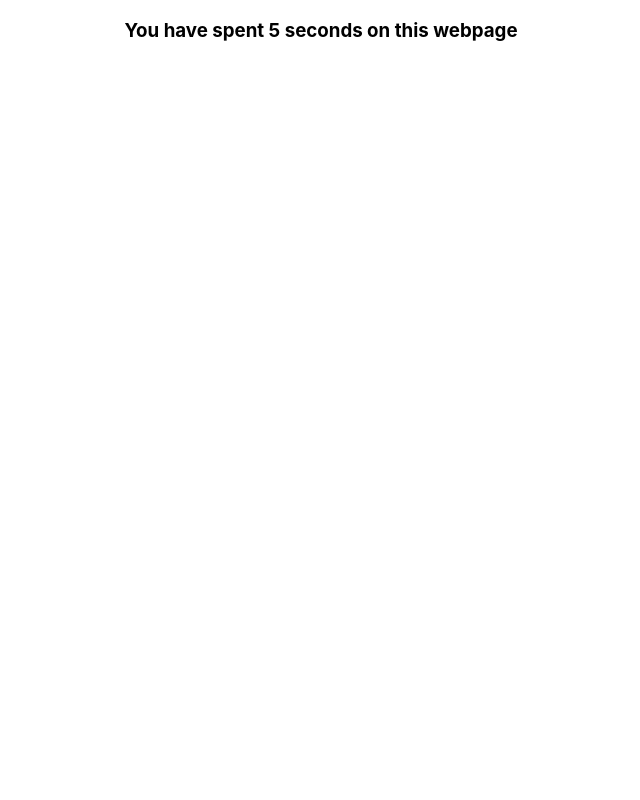
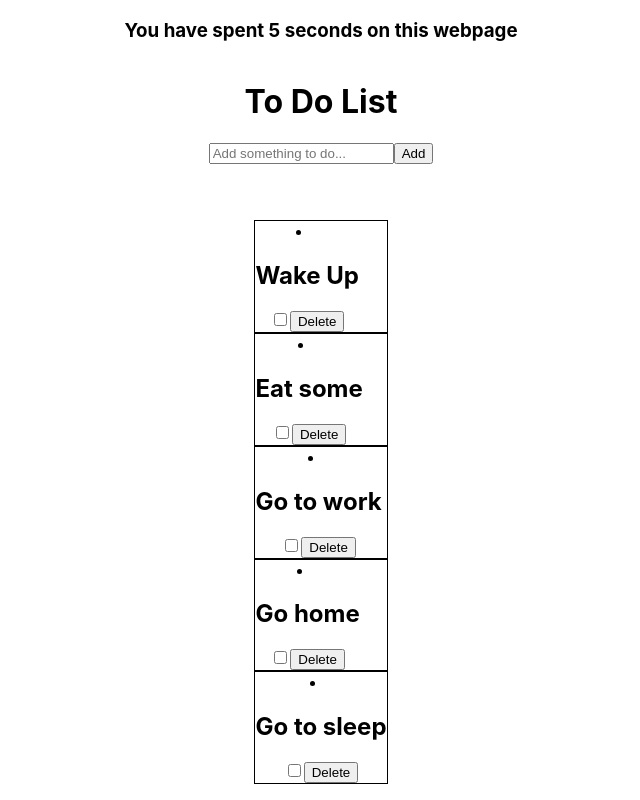
Before and after one commit to Impressiv3/hyf-homework, a React (Create React App) app in the folder react/week2/todolist/: page / in a window 1280 px wide. Shown: the whole page, without its empty margins (319-959 px from the left). Built offline with nearby package versions, Linux system fonts and the light colour scheme.

Commit message:
Implemented basic app structure.

```diff
--- a/react/week2/todolist/src/App.css
+++ b/react/week2/todolist/src/App.css
@@ -1,38 +1,12 @@
 .App {
+  display: flex;
+  flex-direction: column;
+  justify-content: center;
+  align-items: center;
   text-align: center;
 }
 
-.App-logo {
-  height: 40vmin;
-  pointer-events: none;
+.todo-item {
+  border:  1px solid black;
+  display: flex;
 }
-
-@media (prefers-reduced-motion: no-preference) {
-  .App-logo {
-    animation: App-logo-spin infinite 20s linear;
-  }
-}
-
-.App-header {
-  background-color: #282c34;
-  min-height: 100vh;
-  display: flex;
-  flex-direction: column;
-  align-items: center;
-  justify-content: center;
-  font-size: calc(10px + 2vmin);
-  color: white;
-}
-
-.App-link {
-  color: #61dafb;
-}
-
-@keyframes App-logo-spin {
-  from {
-    transform: rotate(0deg);
-  }
-  to {
-    transform: rotate(360deg);
-  }
-}
--- a/react/week2/todolist/src/App.js
+++ b/react/week2/todolist/src/App.js
@@ -1,10 +1,24 @@
-import Timer from "./Timer";
+import { useState } from "react";
+import Timer from "./components/Timer";
+import Form from "./components/Form";
+import ToDoList from "./components/ToDoList";
+import todosData from "./components/todosData";
 import './App.css';
 
 function App() {
+  const [inputText, setInputText] = useState("")
+  const [todos, setTodos] = useState([...todosData]);
+
   return (
     <div className="App">
       <Timer/>
+      <header>
+        <h1>To Do List</h1>
+      </header>
+
+       <Form todos={todos} setTodos={setTodos} inputText={inputText} setInputText={setInputText}/>
+       <h2>{inputText}</h2>
+       <ToDoList todos={todos}/>
     </div>
   );
 }
--- a/react/week2/todolist/src/Timer.js
+++ /dev/null
@@ -1,14 +0,0 @@
-import React, { useState, useEffect } from "react";
-
-export default function Timer() {
-  const [time, setTime] = useState(0);
-
-  useEffect(() => {
-    const timer = setInterval(() => {
-      setTime((prev) => prev + 1);
-    }, 1000);
-    return () => clearInterval(timer);
-  });
-
-  return <h3>You have spent {time} seconds on this webpage</h3>;
-}
--- /dev/null
+++ b/react/week2/todolist/src/components/Form.js
@@ -0,0 +1,27 @@
+import React from "react";
+
+export default function Form({ todos, setTodos, inputText, setInputText }) {
+  const inputTextHandler = (e) => {
+    setInputText(e.target.value);
+  };
+
+  const submitTodoHandler = (e) => {
+    e.preventDefault();
+    setTodos([
+      ...todos,
+      { id: Math.floor(Math.random() * 10000), description: { inputText }, completed: false },
+    ]);
+    setInputText("");
+  };
+
+  return (
+    <>
+      <form>
+        <input type='text' placeholder='Add something to do...' value={inputText} onChange={inputTextHandler}></input>
+        <button type='submit' onClick={submitTodoHandler}>
+          Add
+        </button>
+      </form>
+    </>
+  );
+}
--- /dev/null
+++ b/react/week2/todolist/src/components/Timer.js
@@ -0,0 +1,28 @@
+import React, { useState, useEffect } from "react";
+
+export default function Timer() {
+  const [timer, setTimer] = useState(0);
+  let intervalId;
+
+  const changeTimer = () => {
+    setTimer((prev) => prev + 1);
+  };
+
+  const startTimer = () => {
+    if (!intervalId) {
+      intervalId = setInterval(changeTimer, 1000);
+    }
+  };
+
+  const stopTimer = () => {
+    clearInterval(intervalId);
+    intervalId = null;
+  };
+
+  useEffect(() => {
+    startTimer();
+    return () => stopTimer();
+  });
+
+  return <h3>You have spent {timer} seconds on this webpage</h3>;
+}
--- /dev/null
+++ b/react/week2/todolist/src/components/ToDoItem.js
@@ -0,0 +1,13 @@
+import React from "react";
+
+export default function TodoItem({ description }) {
+  return (
+    <div className="todo-item">
+      <li>
+        <h2>{description}</h2>
+        <input type="checkbox"/>
+        <button>Delete</button>
+      </li>
+    </div>
+  );
+}
--- /dev/null
+++ b/react/week2/todolist/src/components/ToDoList.js
@@ -0,0 +1,13 @@
+import React, { useState, useEffect } from "react";
+import ToDoItem from "./ToDoItem";
+
+
+
+export default function ToDoList({ todos }) {
+  return (
+    <div className="todo-container">
+      <ul className="todo-list"></ul>
+      {todos.map((todo) => <ToDoItem key={todo.id} description={todo.description}/>)}
+    </div>
+  );
+}
--- /dev/null
+++ b/react/week2/todolist/src/components/todosData.js
@@ -0,0 +1,29 @@
+const todosData = [
+    {
+        id: 1,
+        description: "Wake Up",
+        completed: true
+    },
+    {
+        id: 2,
+        description: "Eat some",
+        completed: false
+    },
+    {
+        id: 3,
+        description: "Go to work",
+        completed: true
+    },
+    {
+        id: 4,
+        description: "Go home",
+        completed: false
+    },
+    {
+        id: 5,
+        description: "Go to sleep",
+        completed: false
+    }
+]
+
+export default todosData
```
Also changed, not shown: react/week2/todolist/src/index.css (line endings or trailing spaces).
